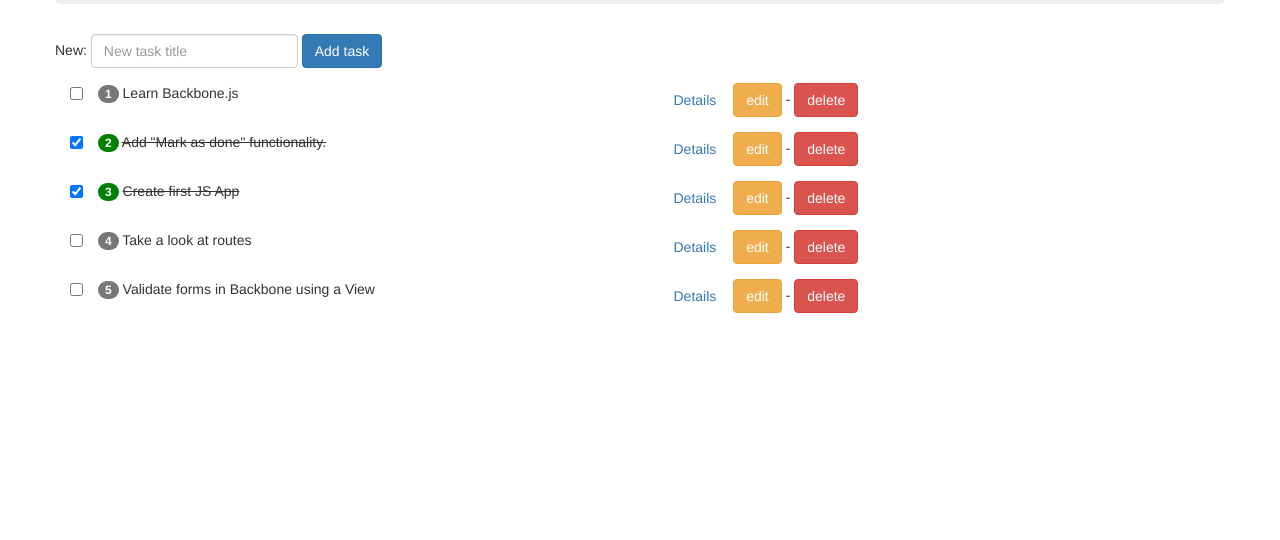
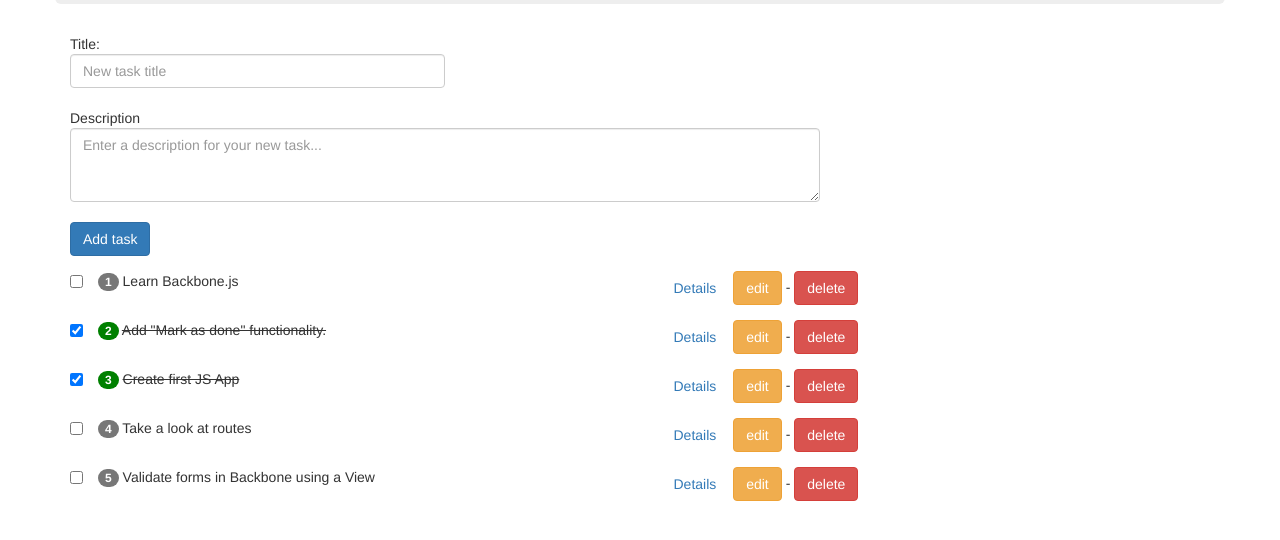
Before and after one commit to cbenitezRMB/backbone-todo-app, a website: page index.html in a window 1280 px wide. Shown: the part 206-746 px from the top of the page. Drawn offline with Linux system fonts and the light colour scheme.

Commit message:
added description field

```diff
--- a/index.html
+++ b/index.html
@@ -31,11 +31,22 @@
 			</div>
 
 			<div id="main">
-				<form action="#" id="addTaskForm" class="form-inline">
-					<span>New:</span>
-					<input type="text" placeholder="New task title" class="form-control" >
+				<form action="#" id="addTaskForm" class="form-block col-sm-8">
+					Title:
+					<br>
+					<div style="width: 50%;">
+						<input type="text" placeholder="New task title" class="form-control" >
+					</div>
+					<br>
+					<span>Description</span>
+					<br>
+					<textarea class="col-sm-5 form-control" placeholder="Enter a description for your new task..." rows="3"></textarea>
+					<div class="clearfix"></div>
+					<br>
 					<input type="submit" value="Add task" class="btn btn-primary">
+
 				</form>
+				<div class="clearfix"></div>
 				<div id="errors"></div>
 				<div class="row">
 					<div class="myTasks col-sm-12">
--- a/js/scripts.js
+++ b/js/scripts.js
@@ -294,12 +294,14 @@ var App = (function(){
 			{
 				title: 'Add "Mark as done" functionality.',
 				priority: 2,
-				done: true
+				done: true,
+				description: 'The task must change its styles when the checkbox is clicked'
 			},
 			{
 				title: 'Create first JS App',
 				priority: 3,
-				done: true
+				done: true,
+				description: 'Lorem ipsum etc etc...'
 			},
 			{
 				title: 'Take a look at routes',
```
